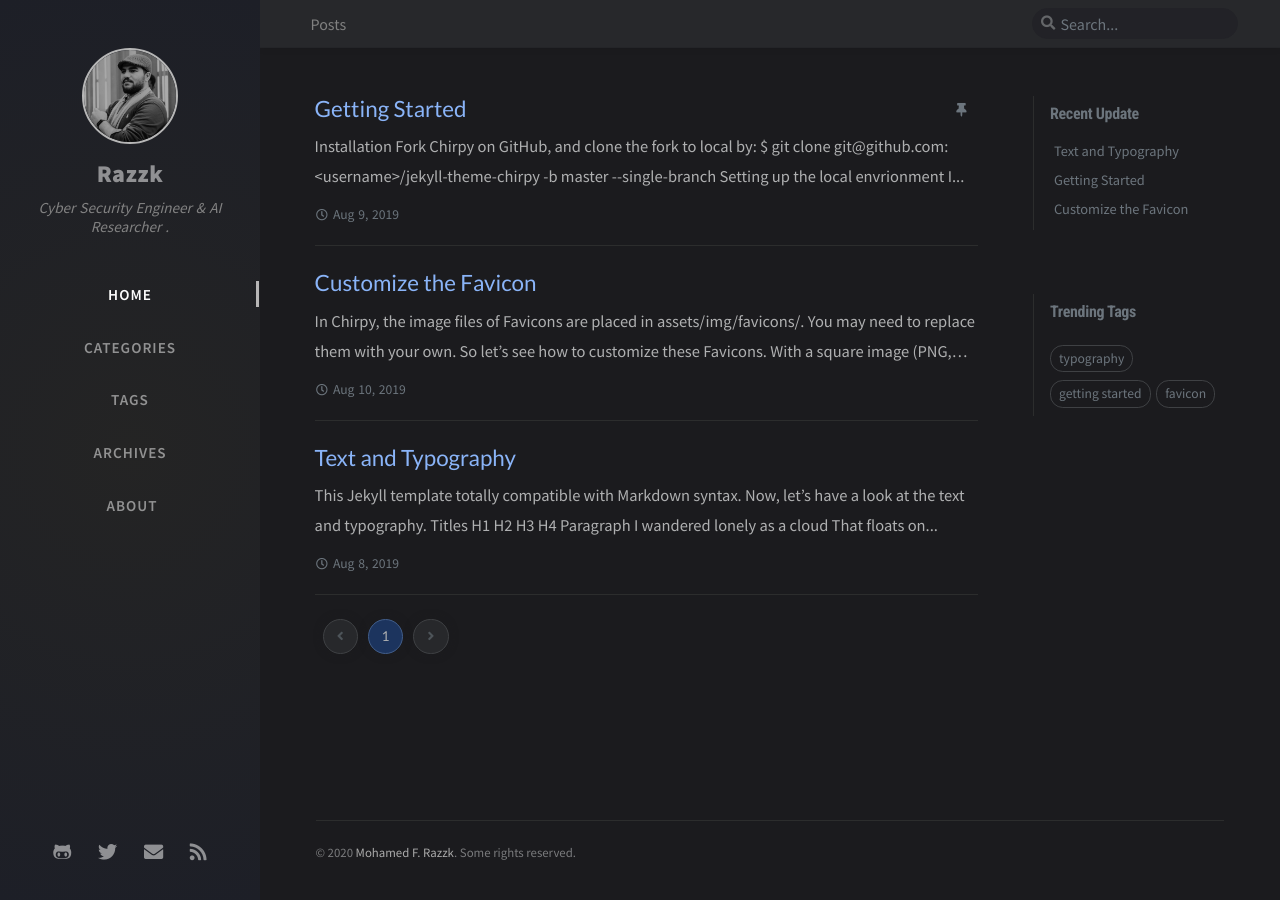
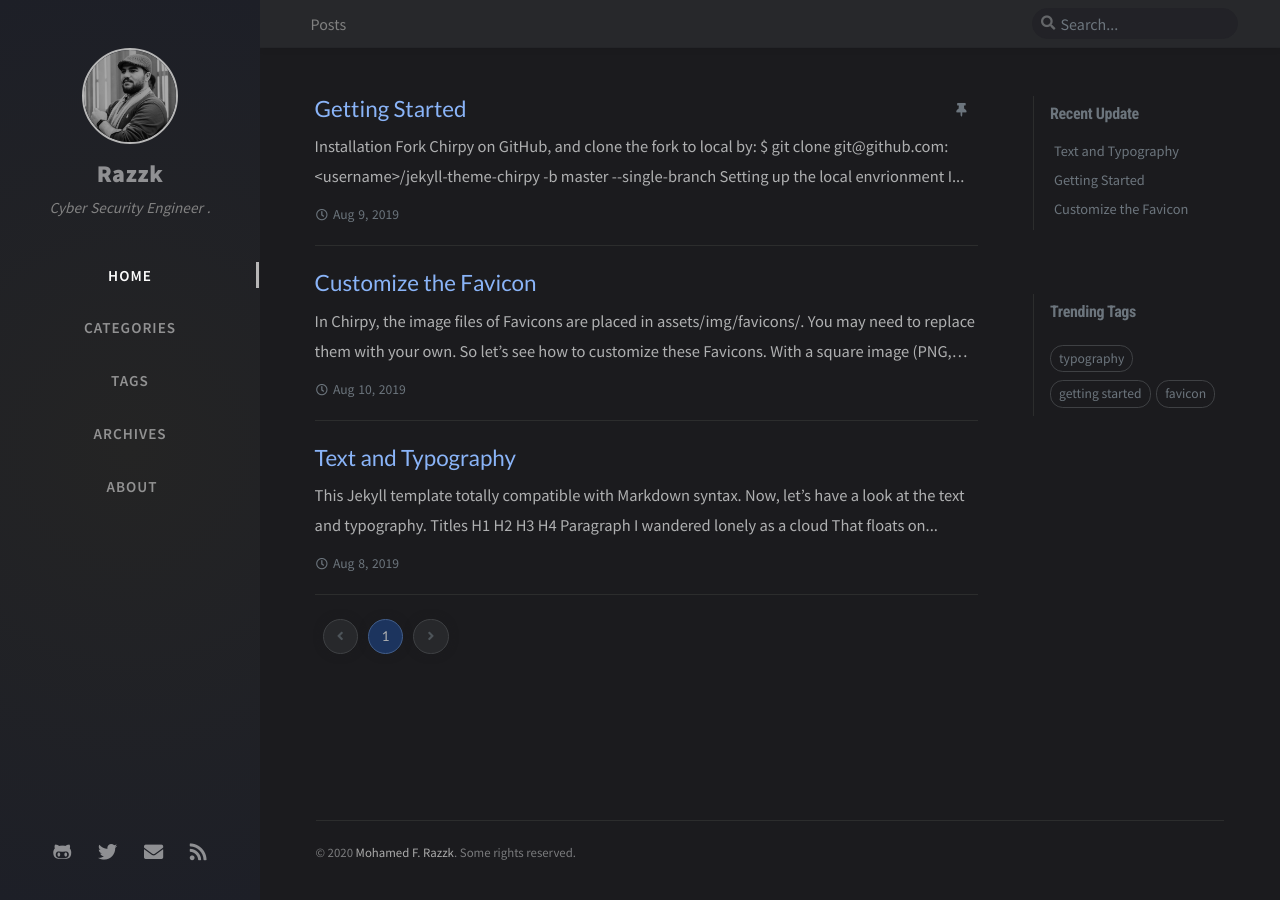
Before and after one commit to MohamedRazzk/mohamedrazzk.github.io, a Jekyll site: the page built from index.html, in a window 1280 px wide. Built offline with Jekyll 4.4.1, drawn with Linux system fonts in a browser that asks for light colours; nearby versions of some CDN libraries; the list of posts is cut into pages by our own code; comment, search, counter and statistics services are not loaded.

Commit message:
info_update2

```diff
--- a/_config.yml
+++ b/_config.yml
@@ -10,7 +10,7 @@
 
 title: Razzk                          # the main title
 
-tagline: Cyber Security Engineer & AI Researcher .  # it will display as the sub-title
+tagline: Cyber Security Engineer .  # it will display as the sub-title
 
 description: >-                        # used by seo meta and the atom feed
   Security Engineering Blog
```
